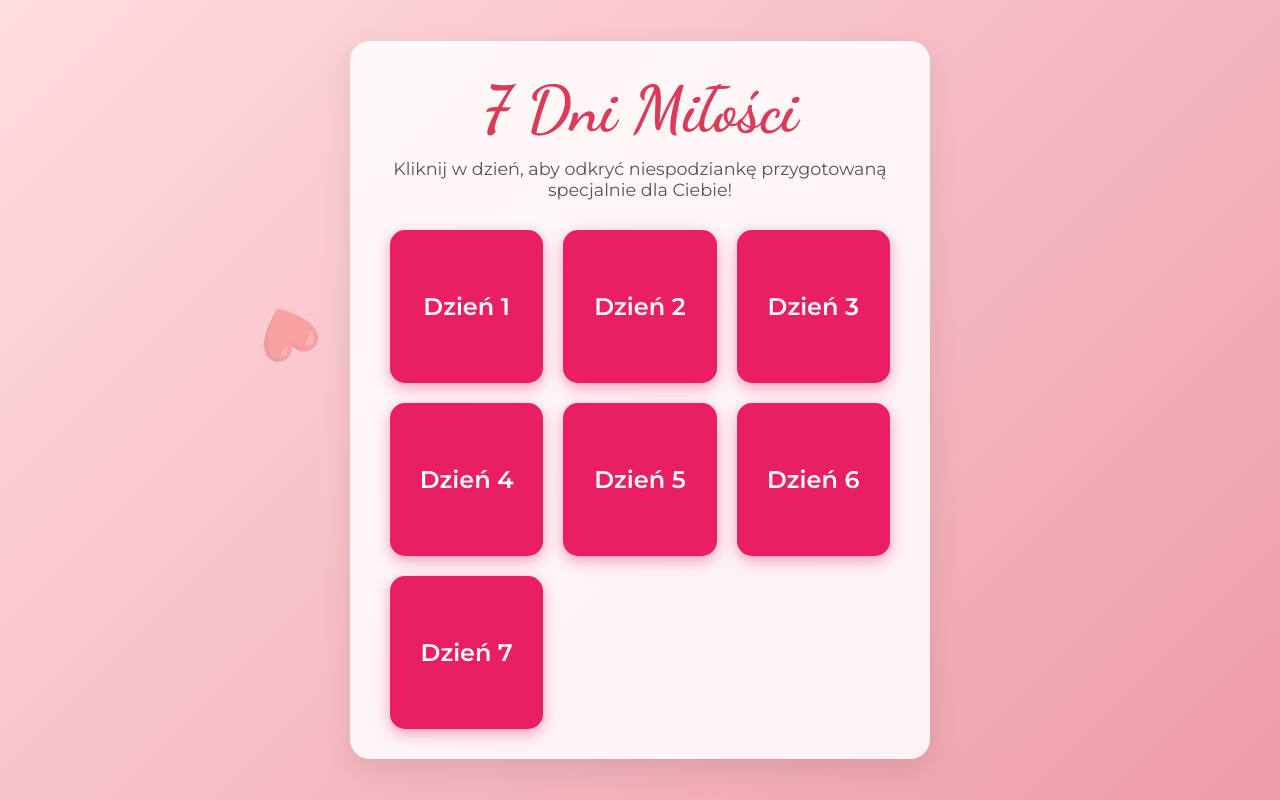
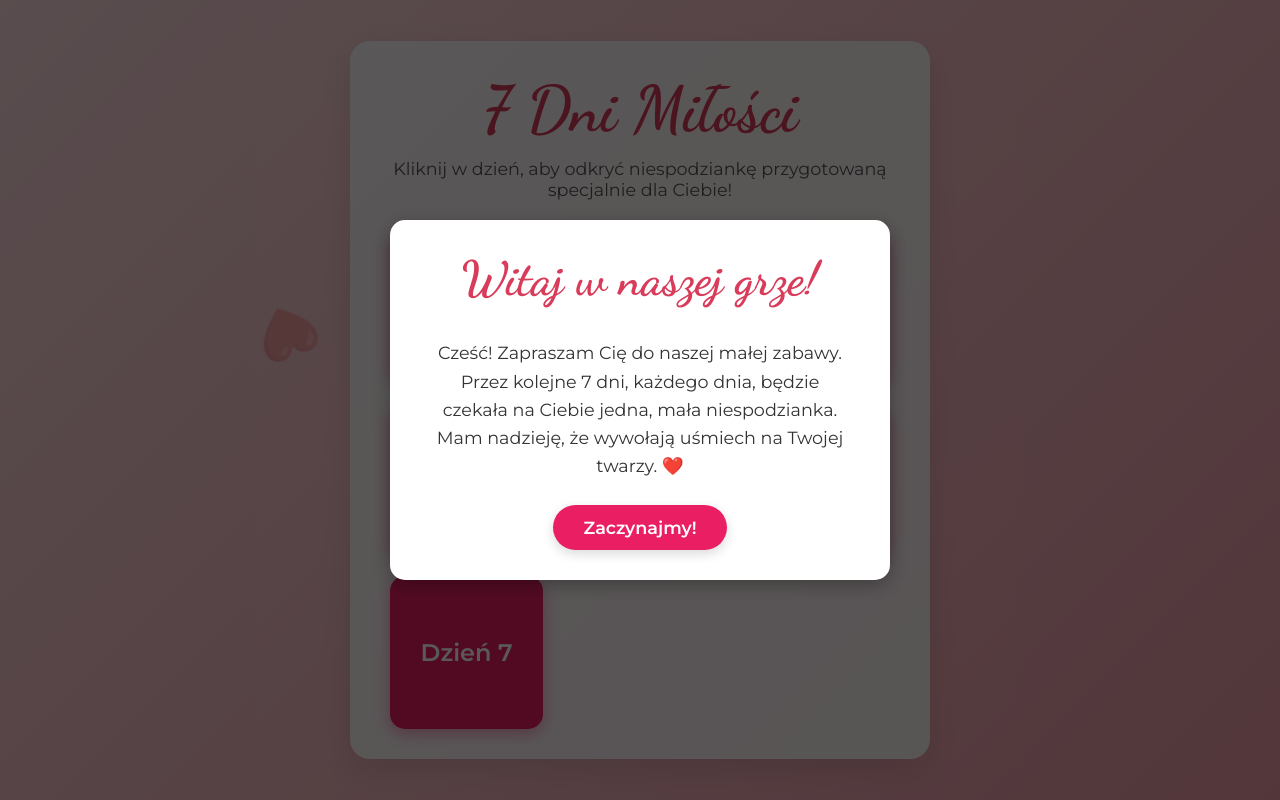
Before and after one commit to sebanap2911/RomanceWeb, a Flask app: page / in a window 1280 px wide. Run offline with Flask 3, Linux system fonts and the light colour scheme; parts of the project's set-up code (start-up, migrations or seed data) failed here and were passed over.

Commit message:
refaktor

```diff
--- a/app.py
+++ b/app.py
@@ -1,45 +1,74 @@
+# --- SEKCJA 1: IMPORTY ---
 import os
-from flask import Flask, render_template, jsonify, url_forurl_for
+import json
+from flask import Flask, render_template, jsonify, url_for
+# --- KONIEC SEKCJI 1 ---
 
+
+# --- SEKCJA 2: INICJALIZACJA APLIKACJI FLASK ---
 app = Flask(__name__)
+# --- KONIEC SEKCJI 2 ---
 
-# --- KONFIGURACJA ZDJĘĆ I OPISÓW DLA DNIA 1 ---
-# W tym miejscu mapujesz nazwy plików z folderu 'static/Day1' na opisy.
-# Dzięki temu opisy są oddzielone od nazw plików.
-PHOTO_DESCRIPTIONS_DAY1 = {
-    'p1.jpg': "Chwila spokoju i Ty. Moja ulubiona kombinacja. ❤️❤️❤️❤️❤️❤️❤️❤️❤️❤️❤️❤️❤️❤️❤️❤️❤️❤️❤️❤️❤️❤️❤️❤️❤️❤️❤️❤️❤️❤️❤️❤️❤️❤️❤️❤️❤️❤️❤️❤️❤️❤️❤️❤️❤️❤️❤️❤️❤️❤️❤️❤️❤️❤️❤️❤️❤️❤️❤️❤️",
-    'p2.jpg': "Chwila spokoju i Ty. Moja ulubiona kombinacja. ❤️",
-    'p3.jpg': "Chwila spokoju i Ty. Moja ulubiona kombinacja. ❤️"
-}
-# --- KONIEC KONFIGURACJI ---
 
+# --- SEKCJA 3: WCZYTYWANIE DANYCH Z PLIKU JSON ---
+def load_descriptions():
+    """
+    Wczytuje i parsuje dane z pliku descriptions.json.
+    Zwraca pusty słownik w przypadku błędu.
+    """
+    try:
+        # 'utf-8' jest ważne dla polskich znaków
+        with open('descriptions.json', 'r', encoding='utf-8') as f:
+            return json.load(f)
+    except FileNotFoundError:
+        print("BŁĄD: Nie znaleziono pliku 'descriptions.json'.")
+        return {}
+    except json.JSONDecodeError:
+        print("BŁĄD: Plik 'descriptions.json' ma niepoprawny format.")
+        return {}
+
+DESCRIPTIONS = load_descriptions()
+# --- KONIEC SEKCJI 3 ---
+
+
+# --- SEKCJA 4: DEFINICJE ŚCIEŻEK (ROUTES) ---
 
 @app.route('/')
 def index():
-    """Główny widok, który renderuje naszą stronę HTML."""
+    """Renderuje główną stronę aplikacji (index.html)."""
     return render_template('index.html')
+
 
 @app.route('/api/photos/day1')
 def get_day1_photos():
     """
-    To jest nasze API. Zwraca listę zdjęć i opisów w formacie JSON.
-    Frontend (JavaScript) odpyta ten adres, aby pobrać dane do galerii.
+    Zwraca dane do galerii dla Dnia 1 w formacie JSON.
+    Dane o zdjęciach i opisach pobierane są z wczytanego pliku.
     """
     photo_folder = os.path.join(app.static_folder, 'Day1')
     photos_data = []
 
-    # Sprawdzamy, które pliki z folderu mają zdefiniowany opis
+    # Pobieramy opisy specyficzne dla 'day1' z globalnej zmiennej DESCRIPTIONS
+    photo_descriptions_day1 = DESCRIPTIONS.get('day1', {})
+
     if os.path.exists(photo_folder):
+        # Sortujemy pliki, aby zapewnić stałą kolejność
         for filename in sorted(os.listdir(photo_folder)):
-            if filename in PHOTO_DESCRIPTIONS_DAY1:
+            # Dodajemy zdjęcie do listy tylko jeśli ma zdefiniowany opis
+            if filename in photo_descriptions_day1:
                 photos_data.append({
                     'url': url_for('static', filename=f'Day1/{filename}'),
-                    'description': PHOTO_DESCRIPTIONS_DAY1[filename]
+                    'description': photo_descriptions_day1[filename]
                 })
 
     return jsonify(photos=photos_data)
 
+# --- KONIEC SEKCJI 4 ---
 
+
+# --- SEKCJA 5: URUCHOMIENIE APLIKACJI ---
 if __name__ == '__main__':
-    # Uruchamiamy aplikację w trybie debugowania
+    # Uruchamia serwer deweloperski Flaska
+    # debug=True sprawia, że serwer automatycznie restartuje się po zmianach w kodzie
     app.run(debug=True)
+# --- KONIEC SEKCJI 5 ---
--- a/static/css/style.css
+++ b/static/css/style.css
@@ -312,3 +312,50 @@ h1 {
     text-align: center;
     margin: 15px 0 0 0;
 }
+
+/* --- SEKCJA 3: STYLE DLA POWITALNEGO OKNA --- */
+
+.welcome-content {
+    /* Ustawienia specyficzne dla tego okna */
+    width: 90vw; /* Szerokość na 90% szerokości ekranu */
+    max-width: 500px; /* Ale nie więcej niż 500px */
+    height: auto; /* Wysokość dopasuje się do treści */
+    text-align: center;
+    padding: 30px 40px;
+}
+
+.welcome-content h2 {
+    font-family: 'Dancing Script', cursive;
+    font-size: clamp(2.2em, 8vw, 3em); /* Dopasowujący się rozmiar czcionki */
+    color: #d83c5a;
+    margin-top: 0;
+    margin-bottom: 15px;
+}
+
+.welcome-content p {
+    font-size: clamp(1em, 4vw, 1.1em);
+    line-height: 1.6;
+    color: #333;
+    margin-bottom: 25px;
+}
+
+#start-button {
+    background-color: #e91e63;
+    color: white;
+    font-family: 'Montserrat', sans-serif;
+    font-size: 1.1em;
+    font-weight: 600;
+    padding: 12px 30px;
+    border: none;
+    border-radius: 50px; /* Zaokrąglone rogi */
+    cursor: pointer;
+    transition: background-color 0.3s, transform 0.2s;
+    box-shadow: 0 4px 12px rgba(0,0,0,0.15);
+}
+
+#start-button:hover {
+    background-color: #d83c5a;
+    transform: scale(1.05);
+}
+
+/* --- KONIEC SEKCJA 3: STYLE DLA POWITALNEGO OKNA --- */
--- a/static/js/script.js
+++ b/static/js/script.js
@@ -1,11 +1,14 @@
 document.addEventListener('DOMContentLoaded', () => {
-    // Usunięto Dzień 2 z prostych niespodzianek
+
+    // --- SEKCJA 1: KONFIGURACJA NIESPODZIANEK ---
+
+    // Konfiguracja prostych niespodzianek tekstowych
     const simpleSurprises = {
         3: { type: 'text', content: 'Dzień trzeci! Ciekaw jestem, czy zgadniesz, co będzie jutro...' },
         7: { type: 'text', content: 'To już koniec! Dziękuję za wspólną zabawę. Kocham Cię! ❤️' }
     };
 
-    // --- NOWOŚĆ: Konfiguracja Quizu ---
+    // Konfiguracja danych dla quizu
     const quizData = {
         question: "Gdzie odbędzie się nasz wymarzony piknik?",
         options: {
@@ -17,49 +20,67 @@ document.addEventListener('DOMContentLoaded', () => {
         correctAnswer: 'D'
     };
     const afterCorrectAnswerQuiz = '<h2>Wygrałaś! ❤️</h2><p>W nagrodę zapraszam Cię na niezapomniany piknik! Przygotuj kocyk i dobry humor, resztą zajmę się ja. Co Ty na to?</p>';
-    let quizAttempts = 0;
-    // --- Koniec konfiguracji Quizu ---
 
+    // --- KONIEC SEKCJI 1 ---
+
+
+    // --- SEKCJA 2: GŁÓWNE ZMIENNE I SELEKTORY DOM ---
+
+    // Zmienne do obsługi galerii
     let currentPhotoIndex = 0;
     let photos = [];
 
+    // Zmienna do obsługi quizu
+    let quizAttempts = 0;
+
+    // Selektory elementów DOM
     const dayCards = document.querySelectorAll('.day-card');
     const modal = document.getElementById('surprise-modal');
     const closeButton = document.querySelector('.close-button');
+
+    // Kontenery w modalu
     const galleryContainer = document.getElementById('photo-gallery');
-    const galleryImage = document.getElementById('gallery-image');
-    const galleryDescription = document.getElementById('gallery-description');
     const otherSurpriseContainer = document.getElementById('other-surprise');
     const quizContainer = document.getElementById('quiz-container');
 
-    function syncDescriptionWidth() {
-        if (galleryImage && galleryDescription) {
-            const imageWidth = galleryImage.offsetWidth;
-            galleryDescription.style.width = `${imageWidth}px`;
-        }
+    // Elementy galerii
+    const galleryImage = document.getElementById('gallery-image');
+    const galleryDescription = document.getElementById('gallery-description');
+
+    // --- KONIEC SEKCJI 2 ---
+
+
+    // --- SEKCJA 3: LOGIKA POWITALNEGO OKNA ---
+
+    const welcomeModal = document.getElementById('welcome-modal');
+    const startButton = document.getElementById('start-button');
+
+    if (welcomeModal && startButton) {
+        startButton.addEventListener('click', () => {
+            welcomeModal.style.display = 'none';
+        });
     }
 
-    const observer = new ResizeObserver(() => {
-        if (modal.style.display === 'flex' && galleryContainer.style.display !== 'none') {
-            syncDescriptionWidth();
-        }
-    });
-    observer.observe(galleryImage);
+    // --- KONIEC SEKCJI 3 ---
+
+
+    // --- SEKCJA 4: GŁÓWNY ROUTER APLIKACJI (KLIKNIĘCIA W KARTY) ---
 
     dayCards.forEach(card => {
         card.addEventListener('click', () => {
             const day = card.getAttribute('data-day');
             const dayType = card.getAttribute('data-type');
 
-            // Ukryj wszystkie kontenery w modalu na starcie
+            // Resetowanie widoczności kontenerów w modalu
             galleryContainer.style.display = 'none';
             otherSurpriseContainer.style.display = 'none';
             quizContainer.style.display = 'none';
 
+            // Wybór akcji w zależności od typu niespodzianki
             if (dayType === 'gallery') {
                 const apiUrl = card.getAttribute('data-api');
                 fetchAndShowGallery(apiUrl);
-            } else if (dayType === 'quiz' && day === '2') {
+            } else if (dayType === 'quiz') {
                 setupAndShowQuiz();
             } else {
                 const surprise = simpleSurprises[day];
@@ -69,6 +90,11 @@ document.addEventListener('DOMContentLoaded', () => {
             }
         });
     });
+
+    // --- KONIEC SEKCJI 4 ---
+
+
+    // --- SEKCJA 5: FUNKCJE ZWIĄZANE Z GALERIĄ ZDJĘĆ ---
 
     async function fetchAndShowGallery(url) {
         try {
@@ -90,16 +116,35 @@ document.addEventListener('DOMContentLoaded', () => {
         }
     }
 
-    function showSimpleSurprise(surprise) {
-        otherSurpriseContainer.innerHTML = `<p>${surprise.content}</p>`;
-        otherSurpriseContainer.style.display = 'flex';
-        modal.style.display = 'flex';
+    function updateGalleryView() {
+        if (photos.length === 0) return;
+
+        galleryImage.onload = () => syncDescriptionWidth();
+        galleryImage.src = photos[currentPhotoIndex].url;
+        galleryDescription.textContent = photos[currentPhotoIndex].description;
     }
 
-    // --- NOWOŚĆ: Funkcje do obsługi Quizu ---
+    function syncDescriptionWidth() {
+        if (galleryImage && galleryDescription) {
+            galleryDescription.style.width = `${galleryImage.offsetWidth}px`;
+        }
+    }
+
+    // Obserwator do synchronizacji szerokości opisu ze zdjęciem
+    const observer = new ResizeObserver(() => {
+        if (modal.style.display === 'flex' && galleryContainer.style.display !== 'none') {
+            syncDescriptionWidth();
+        }
+    });
+    observer.observe(galleryImage);
+
+    // --- KONIEC SEKCJI 5 ---
+
+
+    // --- SEKCJA 6: FUNKCJE ZWIĄZANE Z QUIZEM ---
 
     function setupAndShowQuiz() {
-        quizAttempts = 0; // Resetuj licznik prób za każdym razem
+        quizAttempts = 0; // Resetuj licznik prób
         const questionEl = document.getElementById('quiz-question');
         const optionsGrid = document.getElementById('quiz-options-grid');
         const feedbackEl = document.getElementById('quiz-feedback');
@@ -141,19 +186,23 @@ document.addEventListener('DOMContentLoaded', () => {
         }
     }
 
-    // --- Koniec nowych funkcji Quizu ---
+    // --- KONIEC SEKCJI 6 ---
 
-    function updateGalleryView() {
-        if (photos.length === 0) return;
 
-        galleryImage.onload = () => {
-            syncDescriptionWidth();
-        };
+    // --- SEKCJA 7: OGÓLNE FUNKCJE POMOCNICZE ---
 
-        galleryImage.src = photos[currentPhotoIndex].url;
-        galleryDescription.textContent = photos[currentPhotoIndex].description;
+    function showSimpleSurprise(surprise) {
+        otherSurpriseContainer.innerHTML = `<p>${surprise.content}</p>`;
+        otherSurpriseContainer.style.display = 'flex';
+        modal.style.display = 'flex';
     }
 
+    // --- KONIEC SEKCJI 7 ---
+
+
+    // --- SEKCJA 8: LISTENERY DO OBSŁUGI NAWIGACJI I MODALA ---
+
+    // Strzałki w galerii
     document.querySelector('.left-arrow').addEventListener('click', () => {
         currentPhotoIndex = (currentPhotoIndex > 0) ? currentPhotoIndex - 1 : photos.length - 1;
         updateGalleryView();
@@ -164,12 +213,245 @@ document.addEventListener('DOMContentLoaded', () => {
         updateGalleryView();
     });
 
+    // Zamykanie okna modalnego
     closeButton.addEventListener('click', () => modal.style.display = 'none');
 
     window.addEventListener('click', (event) => {
         if (event.target === modal) modal.style.display = 'none';
     });
+
     window.addEventListener('keydown', (event) => {
         if (event.key === 'Escape') modal.style.display = 'none';
     });
+
+    // --- KONIEC SEKCJI 8 ---
+
+});document.addEventListener('DOMContentLoaded', () => {
+
+    // --- SEKCJA 1: KONFIGURACJA NIESPODZIANEK ---
+
+    // Konfiguracja prostych niespodzianek tekstowych
+    const simpleSurprises = {
+        3: { type: 'text', content: 'Dzień trzeci! Ciekaw jestem, czy zgadniesz, co będzie jutro...' },
+        7: { type: 'text', content: 'To już koniec! Dziękuję za wspólną zabawę. Kocham Cię! ❤️' }
+    };
+
+    // Konfiguracja danych dla quizu
+    const quizData = {
+        question: "Gdzie odbędzie się nasz wymarzony piknik?",
+        options: {
+            A: "Na dachu wieżowca",
+            B: "Na leśnej polanie",
+            C: "Na plaży o zachodzie słońca",
+            D: "Wszystkie odpowiedzi są poprawne, bo z Tobą wszędzie jest cudownie!"
+        },
+        correctAnswer: 'D'
+    };
+    const afterCorrectAnswerQuiz = '<h2>Wygrałaś! ❤️</h2><p>W nagrodę zapraszam Cię na niezapomniany piknik! Przygotuj kocyk i dobry humor, resztą zajmę się ja. Co Ty na to?</p>';
+
+    // --- KONIEC SEKCJI 1 ---
+
+
+    // --- SEKCJA 2: GŁÓWNE ZMIENNE I SELEKTORY DOM ---
+
+    // Zmienne do obsługi galerii
+    let currentPhotoIndex = 0;
+    let photos = [];
+
+    // Zmienna do obsługi quizu
+    let quizAttempts = 0;
+
+    // Selektory elementów DOM
+    const dayCards = document.querySelectorAll('.day-card');
+    const modal = document.getElementById('surprise-modal');
+    const closeButton = document.querySelector('.close-button');
+
+    // Kontenery w modalu
+    const galleryContainer = document.getElementById('photo-gallery');
+    const otherSurpriseContainer = document.getElementById('other-surprise');
+    const quizContainer = document.getElementById('quiz-container');
+
+    // Elementy galerii
+    const galleryImage = document.getElementById('gallery-image');
+    const galleryDescription = document.getElementById('gallery-description');
+
+    // --- KONIEC SEKCJI 2 ---
+
+
+    // --- SEKCJA 3: LOGIKA POWITALNEGO OKNA ---
+
+    const welcomeModal = document.getElementById('welcome-modal');
+    const startButton = document.getElementById('start-button');
+
+    if (welcomeModal && startButton) {
+        startButton.addEventListener('click', () => {
+            welcomeModal.style.display = 'none';
+        });
+    }
+
+    // --- KONIEC SEKCJI 3 ---
+
+
+    // --- SEKCJA 4: GŁÓWNY ROUTER APLIKACJI (KLIKNIĘCIA W KARTY) ---
+
+    dayCards.forEach(card => {
+        card.addEventListener('click', () => {
+            const day = card.getAttribute('data-day');
+            const dayType = card.getAttribute('data-type');
+
+            // Resetowanie widoczności kontenerów w modalu
+            galleryContainer.style.display = 'none';
+            otherSurpriseContainer.style.display = 'none';
+            quizContainer.style.display = 'none';
+
+            // Wybór akcji w zależności od typu niespodzianki
+            if (dayType === 'gallery') {
+                const apiUrl = card.getAttribute('data-api');
+                fetchAndShowGallery(apiUrl);
+            } else if (dayType === 'quiz') {
+                setupAndShowQuiz();
+            } else {
+                const surprise = simpleSurprises[day];
+                if (surprise) {
+                    showSimpleSurprise(surprise);
+                }
+            }
+        });
+    });
+
+    // --- KONIEC SEKCJI 4 ---
+
+
+    // --- SEKCJA 5: FUNKCJE ZWIĄZANE Z GALERIĄ ZDJĘĆ ---
+
+    async function fetchAndShowGallery(url) {
+        try {
+            const response = await fetch(url);
+            const data = await response.json();
+            photos = data.photos;
+
+            if (photos.length > 0) {
+                currentPhotoIndex = 0;
+                updateGalleryView();
+                galleryContainer.style.display = 'flex';
+                modal.style.display = 'flex';
+            } else {
+                showSimpleSurprise({type: 'text', content: 'Ups, wygląda na to, że nie ma tu jeszcze zdjęć!'});
+            }
+        } catch (error) {
+            console.error('Błąd pobierania zdjęć:', error);
+            showSimpleSurprise({type: 'text', content: 'Coś poszło nie tak przy ładowaniu niespodzianki. Spróbuj ponownie.'});
+        }
+    }
+
+    function updateGalleryView() {
+        if (photos.length === 0) return;
+
+        galleryImage.onload = () => syncDescriptionWidth();
+        galleryImage.src = photos[currentPhotoIndex].url;
+        galleryDescription.textContent = photos[currentPhotoIndex].description;
+    }
+
+    function syncDescriptionWidth() {
+        if (galleryImage && galleryDescription) {
+            galleryDescription.style.width = `${galleryImage.offsetWidth}px`;
+        }
+    }
+
+    // Obserwator do synchronizacji szerokości opisu ze zdjęciem
+    const observer = new ResizeObserver(() => {
+        if (modal.style.display === 'flex' && galleryContainer.style.display !== 'none') {
+            syncDescriptionWidth();
+        }
+    });
+    observer.observe(galleryImage);
+
+    // --- KONIEC SEKCJI 5 ---
+
+
+    // --- SEKCJA 6: FUNKCJE ZWIĄZANE Z QUIZEM ---
+
+    function setupAndShowQuiz() {
+        quizAttempts = 0; // Resetuj licznik prób
+        const questionEl = document.getElementById('quiz-question');
+        const optionsGrid = document.getElementById('quiz-options-grid');
+        const feedbackEl = document.getElementById('quiz-feedback');
+
+        questionEl.textContent = quizData.question;
+        feedbackEl.textContent = ''; // Wyczyść poprzednie komunikaty
+        optionsGrid.innerHTML = ''; // Wyczyść stare opcje
+
+        for (const key in quizData.options) {
+            const button = document.createElement('button');
+            button.className = 'quiz-option-btn';
+            button.innerHTML = `<strong>${key}:</strong> ${quizData.options[key]}`;
+            button.addEventListener('click', () => handleAnswer(key));
+            optionsGrid.appendChild(button);
+        }
+
+        quizContainer.style.display = 'flex';
+        modal.style.display = 'flex';
+    }
+
+    function handleAnswer(selectedKey) {
+        const feedbackEl = document.getElementById('quiz-feedback');
+
+        if (selectedKey === quizData.correctAnswer) {
+            // Poprawna odpowiedź
+            quizContainer.style.display = 'none';
+            otherSurpriseContainer.innerHTML = afterCorrectAnswerQuiz;
+            otherSurpriseContainer.style.display = 'flex';
+        } else {
+            // Niepoprawna odpowiedź
+            quizAttempts++;
+            if (quizAttempts < 3) {
+                feedbackEl.textContent = `Niestety nie. Spróbuj jeszcze raz!`;
+            } else if (quizAttempts === 3) {
+                feedbackEl.textContent = "Słabo, ale i tak cie kocham, spróbuj jeszcze raz...";
+            } else { // quizAttempts > 3
+                feedbackEl.textContent = "i jeszcze raz....";
+            }
+        }
+    }
+
+    // --- KONIEC SEKCJI 6 ---
+
+
+    // --- SEKCJA 7: OGÓLNE FUNKCJE POMOCNICZE ---
+
+    function showSimpleSurprise(surprise) {
+        otherSurpriseContainer.innerHTML = `<p>${surprise.content}</p>`;
+        otherSurpriseContainer.style.display = 'flex';
+        modal.style.display = 'flex';
+    }
+
+    // --- KONIEC SEKCJI 7 ---
+
+
+    // --- SEKCJA 8: LISTENERY DO OBSŁUGI NAWIGACJI I MODALA ---
+
+    // Strzałki w galerii
+    document.querySelector('.left-arrow').addEventListener('click', () => {
+        currentPhotoIndex = (currentPhotoIndex > 0) ? currentPhotoIndex - 1 : photos.length - 1;
+        updateGalleryView();
+    });
+
+    document.querySelector('.right-arrow').addEventListener('click', () => {
+        currentPhotoIndex = (currentPhotoIndex < photos.length - 1) ? currentPhotoIndex + 1 : 0;
+        updateGalleryView();
+    });
+
+    // Zamykanie okna modalnego
+    closeButton.addEventListener('click', () => modal.style.display = 'none');
+
+    window.addEventListener('click', (event) => {
+        if (event.target === modal) modal.style.display = 'none';
+    });
+
+    window.addEventListener('keydown', (event) => {
+        if (event.key === 'Escape') modal.style.display = 'none';
+    });
+
+    // --- KONIEC SEKCJI 8 ---
+
 });
--- a/templates/index.html
+++ b/templates/index.html
@@ -11,6 +11,13 @@
     </head>
 <body>
 
+    <div id="welcome-modal" class="modal" style="display: flex;">
+        <div class="modal-content welcome-content">
+            <h2>Witaj w naszej grze!</h2>
+            <p>Cześć! Zapraszam Cię do naszej małej zabawy. Przez kolejne 7 dni, każdego dnia, będzie czekała na Ciebie jedna, mała niespodzianka. Mam nadzieję, że wywołają uśmiech na Twojej twarzy. ❤️</p>
+            <button id="start-button">Zaczynajmy!</button>
+        </div>
+    </div>
     <div class="main-container">
         <h1>7 Dni Miłości</h1>
         <p class="subtitle">Kliknij w dzień, aby odkryć niespodziankę przygotowaną specjalnie dla Ciebie!</p>
@@ -19,38 +26,48 @@
             <div class="day-card" data-day="1" data-type="gallery" data-api="/api/photos/day1">
                 <div class="day-number">Dzień 1</div>
             </div>
-            <div class="day-card" data-day="2" data-type="quiz"><div class="day-number">Dzień 2</div></div>
-            <div class="day-card" data-day="3" data-type="text"><div class="day-number">Dzień 3</div></div>
-            <div class="day-card" data-day="4" data-type="text"><div class="day-number">Dzień 4</div></div>
-            <div class="day-card" data-day="5" data-type="text"><div class="day-number">Dzień 5</div></div>
-            <div class="day-card" data-day="6" data-type="text"><div class="day-number">Dzień 6</div></div>
-            <div class="day-card" data-day="7" data-type="text"><div class="day-number">Dzień 7</div></div>
+            <div class="day-card" data-day="2" data-type="quiz">
+                <div class="day-number">Dzień 2</div>
+            </div>
+            <div class="day-card" data-day="3" data-type="text">
+                <div class="day-number">Dzień 3</div>
+            </div>
+            <div class="day-card" data-day="4" data-type="text">
+                <div class="day-number">Dzień 4</div>
+            </div>
+            <div class="day-card" data-day="5" data-type="text">
+                <div class="day-number">Dzień 5</div>
+            </div>
+            <div class="day-card" data-day="6" data-type="text">
+                <div class="day-number">Dzień 6</div>
+            </div>
+            <div class="day-card" data-day="7" data-type="text">
+                <div class="day-number">Dzień 7</div>
             </div>
         </div>
-
+        </div>
     <div id="surprise-modal" class="modal">
         <div class="modal-content">
             <span class="close-button">&times;</span>
+
             <div id="photo-gallery" style="display: none;">
+                <p id="gallery-description"></p>
                 <div class="gallery-image-container">
                     <div class="gallery-arrow left-arrow">‹</div>
                     <img id="gallery-image" src="" alt="Zdjęcie z galerii">
                     <div class="gallery-arrow right-arrow">›</div>
                 </div>
-                    <p id="gallery-description"></p>
             </div>
 
             <div id="quiz-container" style="display: none;">
                 <h2 id="quiz-question"></h2>
-                    <div id="quiz-options-grid">
-                        </div>
+                <div id="quiz-options-grid"></div>
                 <p id="quiz-feedback"></p>
             </div>
 
             <div id="other-surprise"></div>
         </div>
     </div>
-
     <script src="{{ url_for('static', filename='js/script.js') }}"></script>
     </body>
 </html>
```
Also changed, not shown: descriptions.json (added, +10 -0 lines). Lines whose indentation alone changed are shown as unchanged.
